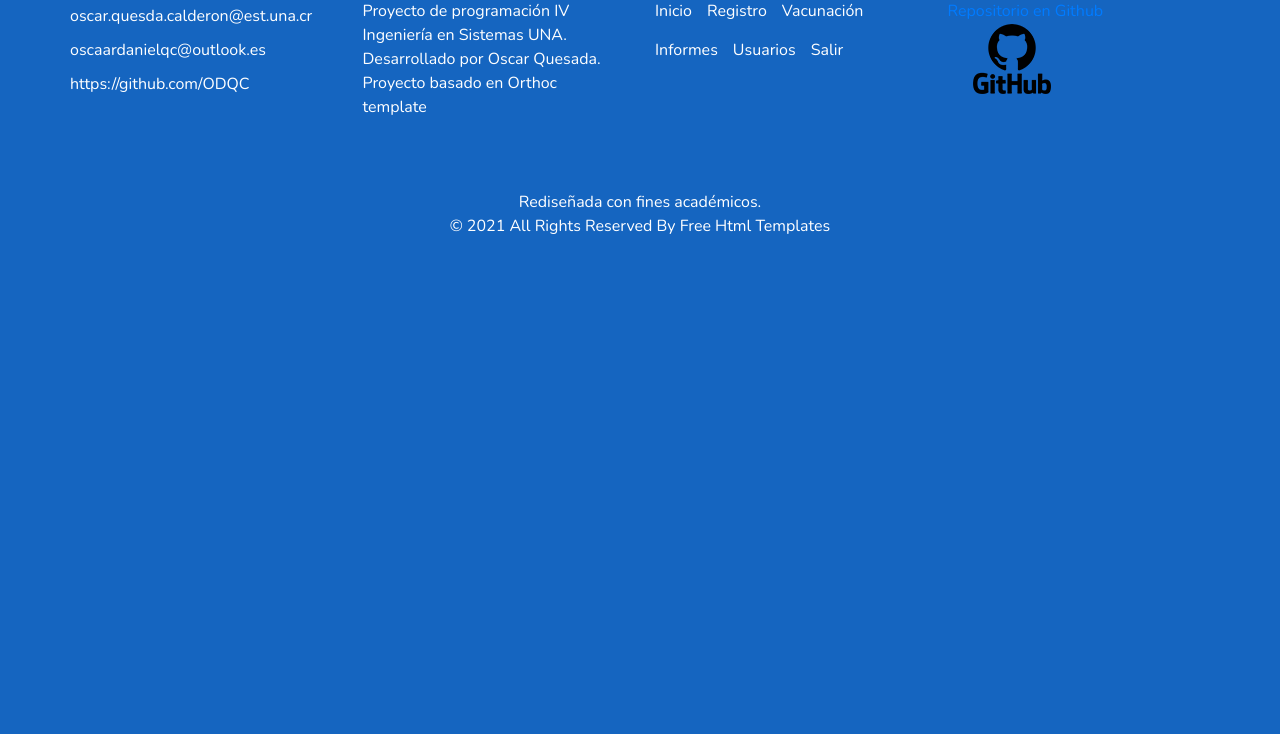
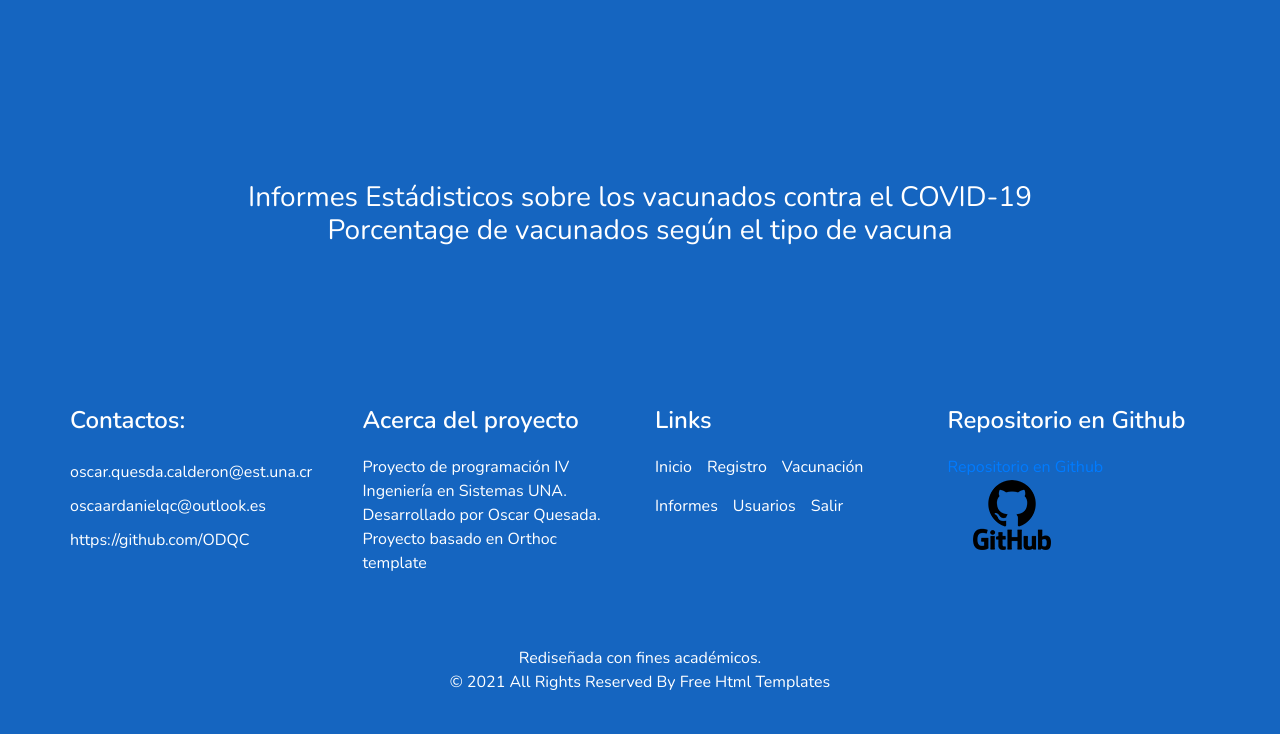
Before and after one commit to ODQC/Proyecto1_PrograIV, a PHP site: page /informes.php in a window 1280 px wide. Shown: the part 853-1587 px from the top of the page. Before the commit the page ends 1087 px from the top, so only its background shows below. Run offline with PHP 8.4, Linux system fonts and the light colour scheme; the visitor is signed in with stand-in values (Sample User, id 1); some libraries are stand-ins or nearby versions.

Commit message:
Add colum chart

```diff
--- a/Back-end/query/queryRegistros.sql
+++ b/Back-end/query/queryRegistros.sql
@@ -23,3 +23,8 @@ INSERT INTO `RegistroCovid19`.`Registro_Vacunados` (`tipoVacuna`, `marcaVacuna`,
 
 --> Modificar la fecha del registro
 UPDATE `RegistroCovid19`.`Registro_Vacunados` SET `fechaAplicacion` = '2021-05-15 13:18:00' WHERE (`idRegistro` = '3') and (`Usuarios_idUsuario` = '208670234');
+
+SELECT COUNT(*) FROM RegistroCovid19.Registro_Vacunados WHERE tipoPaciente = 'Sin Riesgo';
+SELECT COUNT(*) FROM RegistroCovid19.Registro_Vacunados WHERE tipoPaciente = 'De Riesgo';
+SELECT COUNT(*) FROM RegistroCovid19.Registro_Vacunados WHERE marcaVacuna ='BioNTech-Pfizer';
+SELECT COUNT(*) FROM RegistroCovid19.Registro_Vacunados WHERE marcaVacuna ='Oxford-Astrazeneca';
--- a/Back-end/query/queryUsuarios.sql
+++ b/Back-end/query/queryUsuarios.sql
@@ -37,3 +37,9 @@ UPDATE `RegistroCovid19`.`Usuarios` SET `estadoUsuario` = 'Inactivo' WHERE (`idU
 
 --> Modificar datos de usuario
 UPDATE `RegistroCovid19`.`Usuarios` SET `email` = 'Ruben@outlook.com', `tipoUsuario` = 'Paciente', `genero` = 'No especifica', `telefono` = '88907345', `edad` = '43' WHERE (`idUsuario` = '208670234');
+
+SELECT COUNT(*) FROM RegistroCovid19.Usuarios WHERE genero = 'Femenino';
+SELECT COUNT(*) FROM RegistroCovid19.Usuarios WHERE genero = 'Masculino';
+
+
+SELECT COUNT(*) FROM RegistroCovid19.Usuarios GROUP BY productVendor HAVING COUNT(*) >= 9 ORDER BY COUNT(*) DESC;
--- a/Front-end/informes.php
+++ b/Front-end/informes.php
@@ -110,7 +110,7 @@ echo $_SESSION['user'];
             <div class="detail-box">
               <div id="piechartRiesgo"></div>
 
-              <?php echo ' <script type="text/javascript" src="https://www.gstatic.com/charts/loader.js"></script>';?>
+              <?php echo ' <script type="text/javascript" src="https://www.gstatic.com/charts/loader.js"></script>'; ?>
 
               <?php echo " <script type='text/javascript'>
                       // Load google charts
@@ -182,7 +182,7 @@ echo $_SESSION['user'];
                       var chart = new google.visualization.PieChart(document.getElementById('piechartAge'));
                       chart.draw(data, options);
                     }
-                  </script>";?>
+                  </script>"; ?>
 
 
             </div>
@@ -196,7 +196,7 @@ echo $_SESSION['user'];
 
               <?php echo ' <script type="text/javascript" src="https://www.gstatic.com/charts/loader.js"></script>'; ?>
 
-             <?php echo "<script type='text/javascript'>
+              <?php echo "<script type='text/javascript'>
                 // Load google charts
                 google.charts.load('current', {
                   'packages': ['corechart']
@@ -239,8 +239,53 @@ echo $_SESSION['user'];
     </div>
   </section>
 
-  <!-- end doctor section -->
-  <!-- end doctor section -->
+  <!--  fin Graficas pastel-->
+  <!-- Gaficas de barras -->
+  <section class="doctor_section layout_padding">
+    <div class="container">
+      <div class="heading_container heading_center">
+        <h3>
+          Informes Estádisticos sobre los vacunados contra el COVID-19
+          <br>Porcentage de vacunados según el tipo de vacuna
+        </h3>
+        <?php echo ' <script type="text/javascript" src="https://www.gstatic.com/charts/loader.js"></script>'; ?>
+
+        <?php echo "<script type='text/javascript'>
+                    // Load google charts
+                    google.charts.load('current', {
+                      'packages': ['corechart']
+                    });
+                    google.charts.setOnLoadCallback(drawChart);
+                    var Mas65 = 5;
+                    var Menos65 = 6;
+                    // Draw the chart and set the chart values
+                    function drawChart() {
+                      var data = google.visualization.arrayToDataTable([
+                      ['Element', 'Density', { role: 'style' }, { role: 'annotation' } ],
+                      ['Copper', 8.94, '#b87333', 'Cu' ],
+                      ['Silver', 10.49, 'silver', 'Ag' ],
+                      ['Gold', 19.30, 'gold', 'Au' ],
+                      ['Platinum', 21.45, 'color: #e5e4e2', 'Pt' ]
+                      ]);
+
+                      // Optional; add a title and set the width and height of the chart
+                      var options = {
+                        'title': 'Porcentage de vacunados Mayores de 65 años',
+                        'width': 400,
+                        'height': 400
+                      };
+
+                      // Display the chart inside the <div> element with id='piechart'
+                      var chart = new google.visualization.PieChart(document.getElementById('piechartAge'));
+                      chart.draw(data, options);
+                    }
+                  </script>"; ?>
+
+
+      </div>
+    </div>
+  </section>
+  <!-- fin graficas de barras-->
 
   <!-- footer section -->
   <footer class="footer_section">
@@ -346,6 +391,7 @@ echo $_SESSION['user'];
       </div>
     </div>
   </footer>
+
   <!-- footer section -->
 
   <!-- jQery -->
--- a/Front-end/usuariosF.php
+++ b/Front-end/usuariosF.php
@@ -122,7 +122,7 @@ echo $_SESSION['user'];
                 <select class="form-control" id="genero" name="genero">
                   <option value="">--Genero--</option>
                   <option value="Masculino">Masculino</option>
-                  <option value="Femenino">Femenino/option>
+                  <option value="Femenino">Femenino</option>
                   <option value="No indicado">No quiero indicar</option>
                 </select>
               </div>
```
